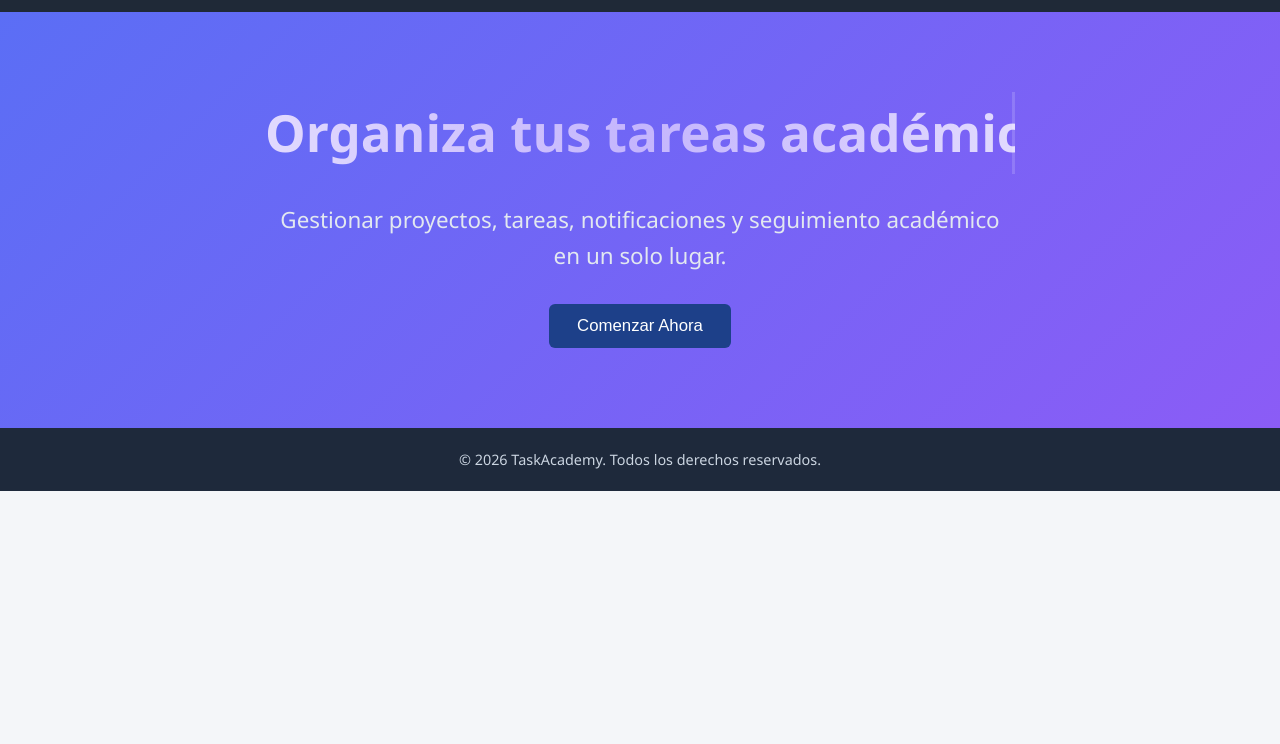
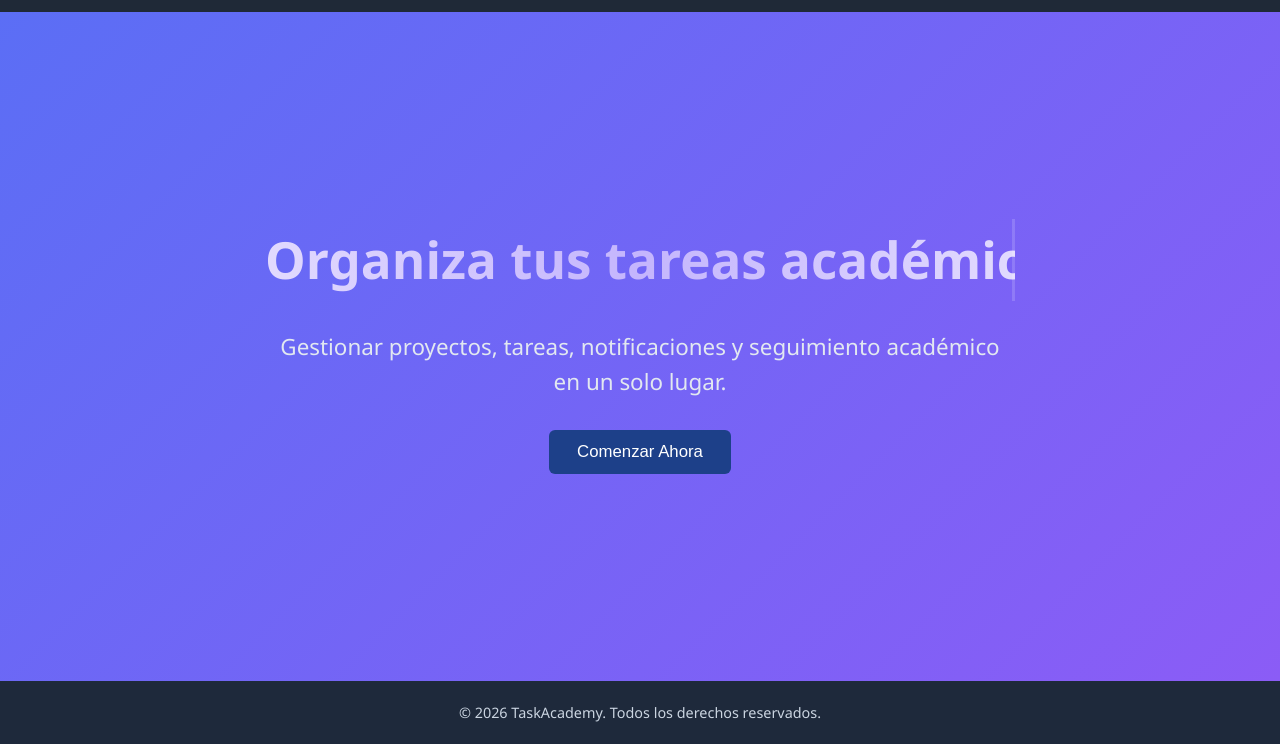
Before and after one commit to Djdraa/TaskEdu.github.io, a website: page index.html in a window 1280 px wide. Shown: the part 56-800 px from the top of the page. Drawn offline with Linux system fonts and the light colour scheme.

Commit message:
Corregir layout: usar flexbox para que hero llene espacio y footer quede abajo sin scroll

```diff
--- a/css/style.css
+++ b/css/style.css
@@ -7,6 +7,9 @@
 
 html, body {
     overflow-x: hidden; /* 🔥 Elimina scroll horizontal */
+    height: 100%;
+    display: flex;
+    flex-direction: column;
 }
 
 body {
@@ -79,12 +82,12 @@ button:hover {
 
 /* ================= HERO ================= */
 .hero {
-    min-height: auto;
+    flex: 1;
     display: flex;
     align-items: center;
     justify-content: center;
     text-align: center;
-    padding: 80px 10%;
+    padding: 40px 10%;
     background: linear-gradient(135deg, #5B6EF5 0%, #8B5CF6 100%);
     color: white;
     width: 100%;
```
